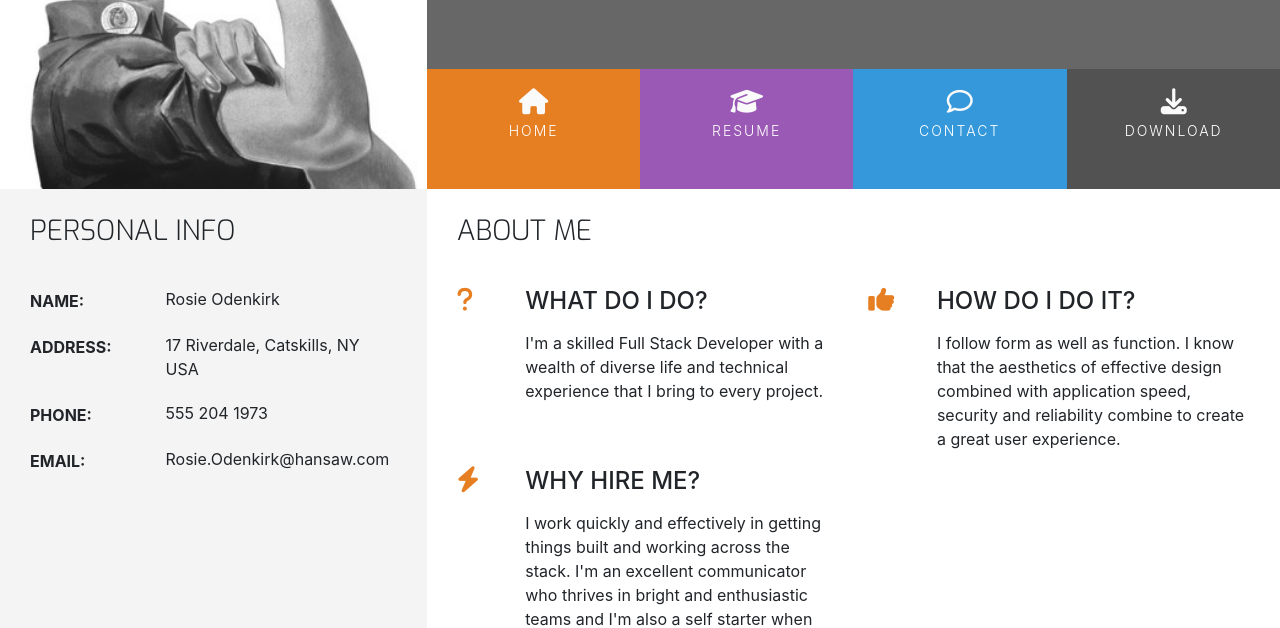
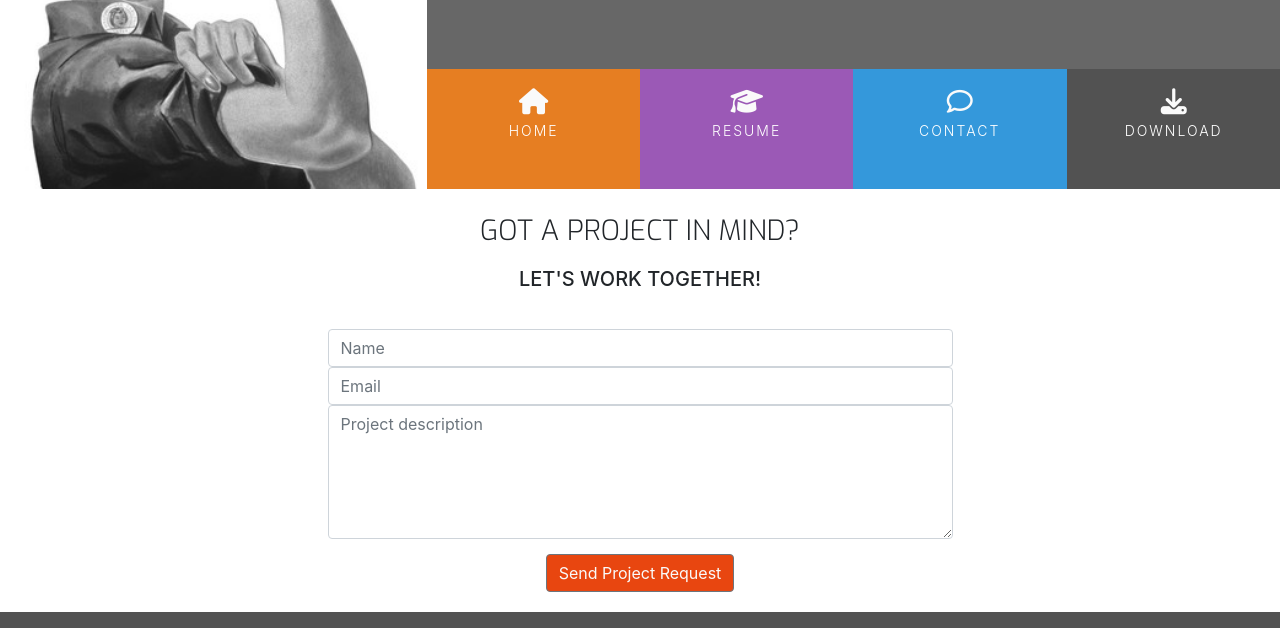
Before and after one commit to BWeeks101/UCD-resume, a plain HTML site: page contact.html in a window 1280 px wide. Shown: the part 180-808 px from the top of the page. Drawn offline with nearby package versions, Linux system fonts and the light colour scheme.

Commit message:
Completed contact form.  Added sample cv for download.

```diff
--- a/assets/css/style.css
+++ b/assets/css/style.css
@@ -18,6 +18,10 @@
 
 .bg-color-work-history {
     background-color: #9b59b6;
+}
+
+.bg-color-contact {
+    background-color: #fff;
 }
 
 .ui-menu-color-home {
@@ -339,3 +343,39 @@ footer {
     margin-bottom: 30px;
 }
 /*----------------------------------------work history*/
+
+
+/*----------------------------------------Contact Form*/
+.contact-heading {
+    font-family: "Exo", sans-serif;
+    font-weight: 300;
+    margin-top: 25px;
+    margin-bottom: 20px;
+}
+
+.center-form {
+    padding-top: 10px;
+    margin: 0 auto;
+    max-width: 70%;
+}
+
+button[type="submit"] {
+    margin-top: 15px;
+    margin-bottom: 20px;
+    color: #fafafa;
+    background-color: #e84610;
+}
+/*----------------------------------------contact form*/
+
+
+/*----------------------------------------Media Queries*/
+@media(min-width: 992px) {
+    .center-form {
+        padding-top: 30px;
+        min-height: 240px;
+        margin: 0 auto;
+        max-width: 50%;
+    }
+}
+
+/*----------------------------------------media queries*/
--- a/contact.html
+++ b/contact.html
@@ -57,7 +57,7 @@
                                 <a href="#" class="hvr-sweep-to-bottom"><i class="fa fa-comment-o" aria-hidden="true"></i><span>Contact</span></a>
                             </li>
                             <li class="col-6 col-sm-3 ui-menu-color-download list-inline-item menuitem">
-                                <a href="#" class="hvr-sweep-to-bottom"><i class="fa fa-download" aria-hidden="true"></i><span>Download</span></a>
+                                <a href="assets/cv/sample-cv.pdf" target="_blank" class="hvr-sweep-to-bottom"><i class="fa fa-download" aria-hidden="true"></i><span>Download</span></a>
                             </li>
                         </ul>
                     </div>
@@ -72,118 +72,25 @@
     <!--Section-->
     <section class="container-fluid">
         <!--Main Content-->
-        <div class="row">
-            <div class="col-md-4 bg-color-personal-info section-column">
-                <div class="row">
-                    <div class="col-12">
-                        <h3 class="section-heading uppercase">Personal Info</h3>
-                    </div>
-                </div>
-                <div class="personal-info-item">
-                    <div class="key">
-                        <p class="uppercase">
-                            Name:
-                        </p>
-                    </div>
-                    <div class="value">
-                        <p>
-                            Rosie Odenkirk
-                        </p>
-                    </div>
-                </div>
-                <div class="personal-info-item">
-                    <div class="key">
-                        <p class="uppercase">
-                            Address:
-                        </p>
-                    </div>
-                    <div class="value">
-                        <p>
-                            17 Riverdale, Catskills, NY USA
-                        </p>
-                    </div>
-                </div>
-                <div class="personal-info-item">
-                    <div class="key">
-                        <p class="uppercase">
-                            Phone:
-                        </p>
-                    </div>
-                    <div class="value">
-                        <p>
-                            555 204 1973
-                        </p>
-                    </div>
-                </div>
-                <div class="personal-info-item">
-                    <div class="key">
-                        <p class="uppercase">
-                            Email:
-                        </p>
-                    </div>
-                    <div class="value">
-                        <p>
-                            Rosie.Odenkirk@hansaw.com
-                        </p>
-                    </div>
-                </div>
-            </div>
-            <div class="col-md-8 bg-color-three-reasons section-column">
-                <div class="row">
-                    <div class="col">
-                        <h3 class="section-heading uppercase">About Me</h3>
-                    </div>
-                </div>
-                <div class="row">
-                    <div class="col-10 offset-1 offset-sm-0 col-sm-4 col-md-6">
-                        <div class="row">
-                            <div class="col-2">
-                                <i class="three-reasons-icon fa fa-question" aria-hidden="true"></i>
-                            </div>
-                            <div class="col-10">
-                                <h4 class="three-reasons-heading uppercase">What do I do?</h4>
-                                <p>
-                                    I'm a skilled Full Stack Developer with a wealth of diverse
-                                    life and technical experience that I bring to every project.
-                                </p>
+        <div class="row bg-color-contact">
+            <div class="col">
+                <h3 class="contact-heading uppercase text-center">Got a project in mind?</h3>
+                <h5 class="uppercase text-center">Let's work together!</h5>
+                <div class="center-form">
+                    <form>
+                        <input type="text" name="name" id="fullname" class="form-control" placeholder="Name" required>
+                        <input type="email" name="email" id="email" class="form-control" placeholder="Email" required>
+                        <textarea name="projectsummary" id="projectsummary" rows="5" class="form-control" placeholder="Project description" required></textarea>
+                        <div class="form-row text-center">
+                            <div class="col">
+                                <button class="btn btn-secondary" type="submit">Send Project Request</button>
                             </div>
                         </div>
-                    </div>
-                    <div class="col-10 offset-1 offset-sm-0 col-sm-4 col-md-6">
-                        <div class="row">
-                            <div class="col-2">
-                                <i class="three-reasons-icon fa fa-thumbs-up" aria-hidden="true"></i>
-                            </div>
-                            <div class="col-10">
-                                <h4 class="three-reasons-heading uppercase">How do I do it?</h4>
-                                <p>
-                                    I follow form as well as function. I know that the aesthetics of effective design
-                                    combined with application speed, security and reliability combine to create a
-                                    great user experience.
-                                </p>
-                            </div>
-                        </div>
-                    </div>
-                    <div class="col-10 offset-1 offset-sm-0 col-sm-4 col-md-6">
-                        <div class="row">
-                            <div class="col-2">
-                                <i class="three-reasons-icon fa fa-bolt" aria-hidden="true"></i>
-                            </div>
-                            <div class="col-10">
-                                <h4 class="three-reasons-heading uppercase">Why hire me?</h4>
-                                <p>
-                                    I work quickly and effectively in getting things built and working across the stack.
-                                    I'm an excellent communicator who thrives in bright and enthusiastic teams and I'm also
-                                    a self starter when working solo.
-                                </p>
-                            </div>
-                        </div>
-                    </div>
+                    </form>
                 </div>
             </div>
         </div>
         <!--/.main content-->
-
     </section>
     <!--/.section-->
 
@@ -206,7 +113,7 @@
                 <p class="inline-block">
                     Need a printable version of my CV? Download it here.
                 </p>
-                <a href="#" target="_blank" class="cv-pdf">
+                <a href="assets/cv/sample-cv.pdf" target="_blank" class="cv-pdf">
                     <i class="fa fa-download" aria-hidden="true"></i>
                     <span class="sr-only">Download link.</span>
                 </a>
```
Also changed, not shown: index.html (+2 -2 lines), resume.html (+4 -2 lines), 1 other file.
